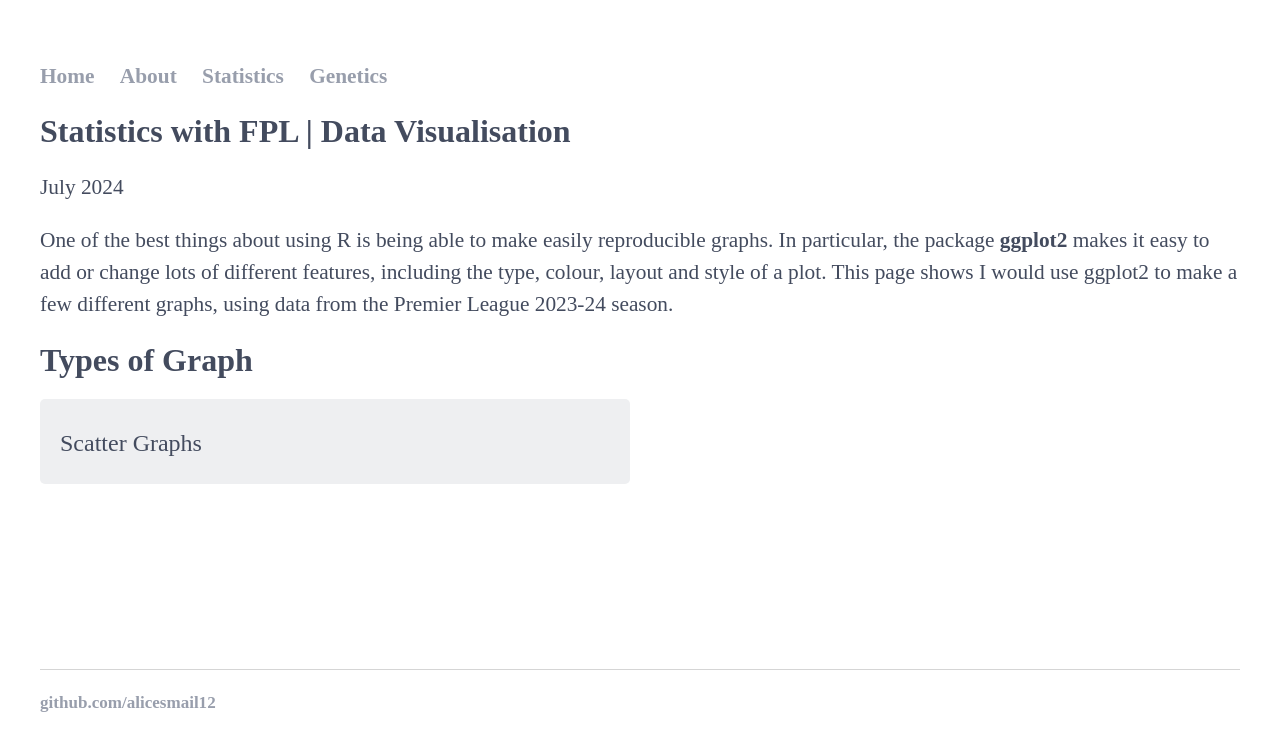
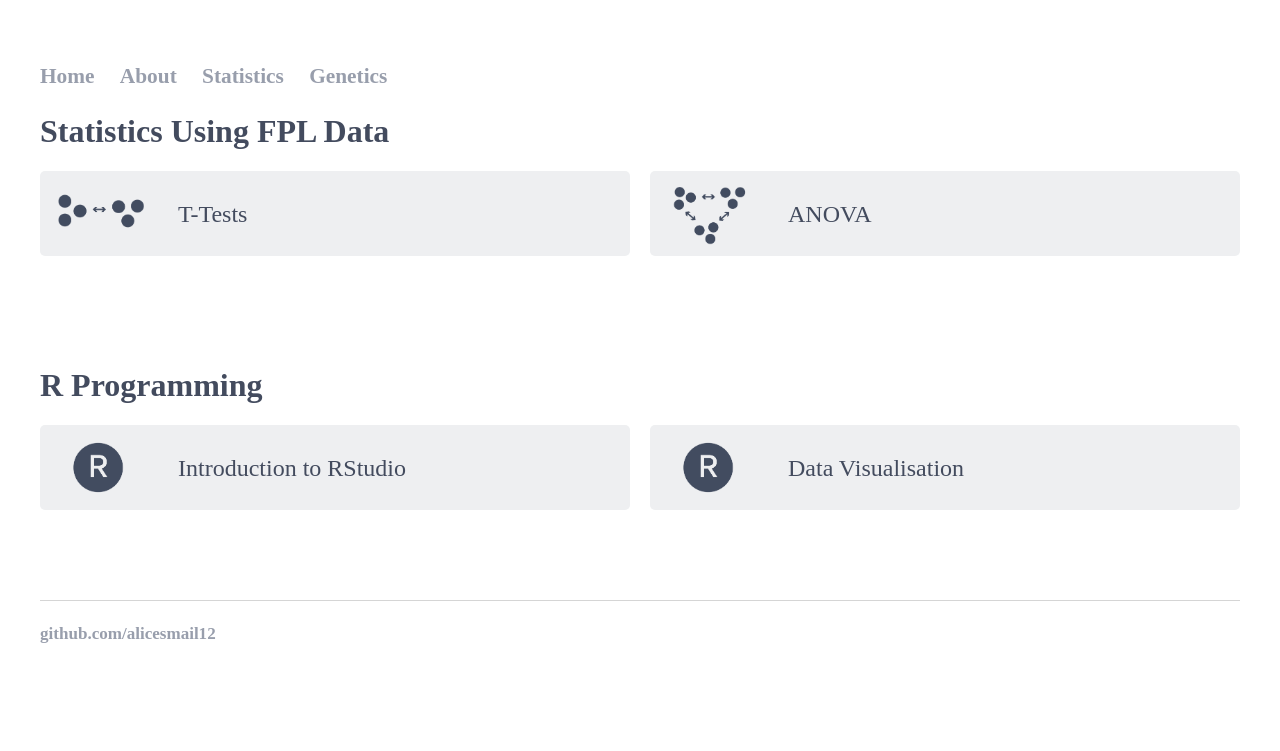
Before and after one commit to alicesmail12/alicesmail12.github.io, a Jekyll site: the page built from Statistics/DataVisualisation-FPL.html, in a window 1280 px wide. Shown: the top 751 px of the page. Built offline with Jekyll 4.4.1, drawn with Linux system fonts in a browser that asks for light colours; some web fonts are replaced.

Commit message:
Update DataVisualisation-FPL.html

```diff
--- a/Statistics/DataVisualisation-FPL.html
+++ b/Statistics/DataVisualisation-FPL.html
@@ -1,23 +1,14 @@
 ---
 layout: default
-title: Statistics-Data-Visualisation
+title: Statistics
 ---
-
 <style>
 .main-container {
-margin-left: auto;
-margin-right: auto;
+    margin-left: auto;
+    margin-right: auto;
 }
 
-.portfolio1 {
-    display: grid;
-    grid-template-rows: 80px 80px 80px;
-    grid-template-columns: repeat(2, 1fr);
-    row-gap: 15px;
-    column-gap: 20px
-}
-
-.portfolio2 {
+.portfolio {
     display: grid;
     grid-template-rows: 80px 80px;
     grid-template-columns: repeat(2, 1fr);
@@ -29,7 +20,6 @@ margin-right: auto;
     width: 20%;
     height: 100%;
     border-radius: 5px 0px 0px 0px;
-    transition: all .25s ease;
 }
 
 .button {
@@ -68,9 +58,7 @@ a:hover {
 
 .imagefit2 {
     display: none;
-    transition: all .25s ease;
 }
-
 .button:hover .imagefit2 {
     display: inline-block;
     width: 20%;
@@ -83,19 +71,43 @@ a:hover {
 }
 
 </style>
-
 <div class="container">
-<h1>Statistics with FPL | Data Visualisation</h1>
-<p>July 2024</p>
-One of the best things about using R is being able to make easily reproducible graphs. In particular, the package <bold>ggplot2</bold> makes it easy to add or change lots of different features, including the type, colour, layout and style of a plot. This page shows I would use ggplot2 to make a few different graphs, using data from the Premier League 2023-24 season.
-<h1>Types of Graph</h1>
+<h1>Statistics Using FPL Data</h1>
 <body>
-    <div class="portfolio1">
+    <div class="portfolio">
         <div class="grid-item">
-            <a href="https://alicesmail12.github.io/Statistics/ScatterGraph-FPL.html"  type="button" class="button">
-                <buttontext>Scatter Graphs</buttontext>
+            <a href="https://alicesmail12.github.io/Statistics/T-tests.html"  type="button" class="button">
+                <img class="imagefit" src='images/TTestB.png'/>
+		<img class="imagefit2" src='images/TTestW.png'/>
+                <buttontext>T-Tests</buttontext>
             </a>
         </div>
-      </div>
+        <div class="grid-item">
+            <a href="https://alicesmail12.github.io/Statistics/ANOVA.html"  type="button" class="button">
+                <img class="imagefit" src='images/ANOVAB.png'/>
+		<img class="imagefit2" src='images/ANOVAW.png'/>
+                <buttontext>ANOVA</buttontext>
+            </a>
+        </div>
+    </div>
+</body>
+<h1>R Programming</h1>
+<body>
+    <div class="portfolio">
+        <div class="grid-item">
+            <a href="https://alicesmail12.github.io/Statistics/Introduction-To-RStudio.html"  type="button" class="button">
+                <img class="imagefit" src='images/RStudioB.png'/>
+		<img class="imagefit2" src='images/RStudioW.png'/>
+                <buttontext>Introduction to RStudio</buttontext>
+            </a>
+    	</div>
+        <div class="grid-item">
+            <a href="https://alicesmail12.github.io/Statistics/DataVisualisation-FPL.html"  type="button" class="button">
+                <img class="imagefit" src='images/RStudioB.png'/>
+		<img class="imagefit2" src='images/RStudioW.png'/>
+                <buttontext>Data Visualisation</buttontext>
+            </a>
+	</div>
+    </div>
 </body>
 </div>
```
